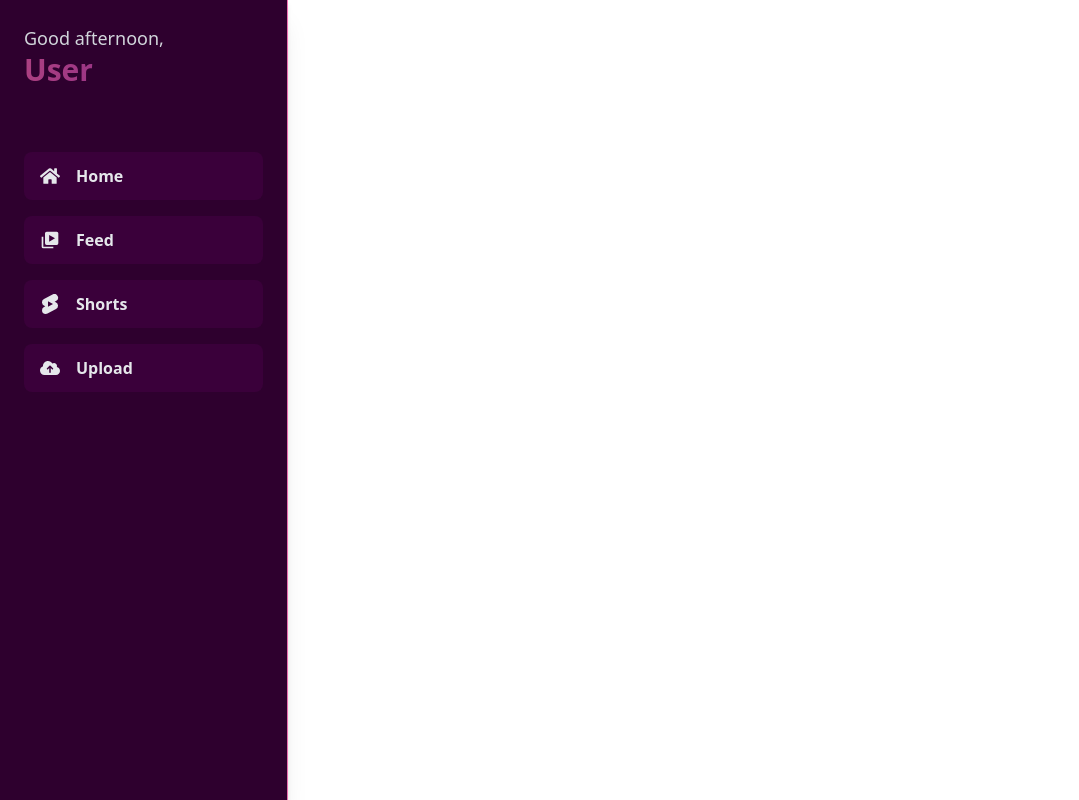
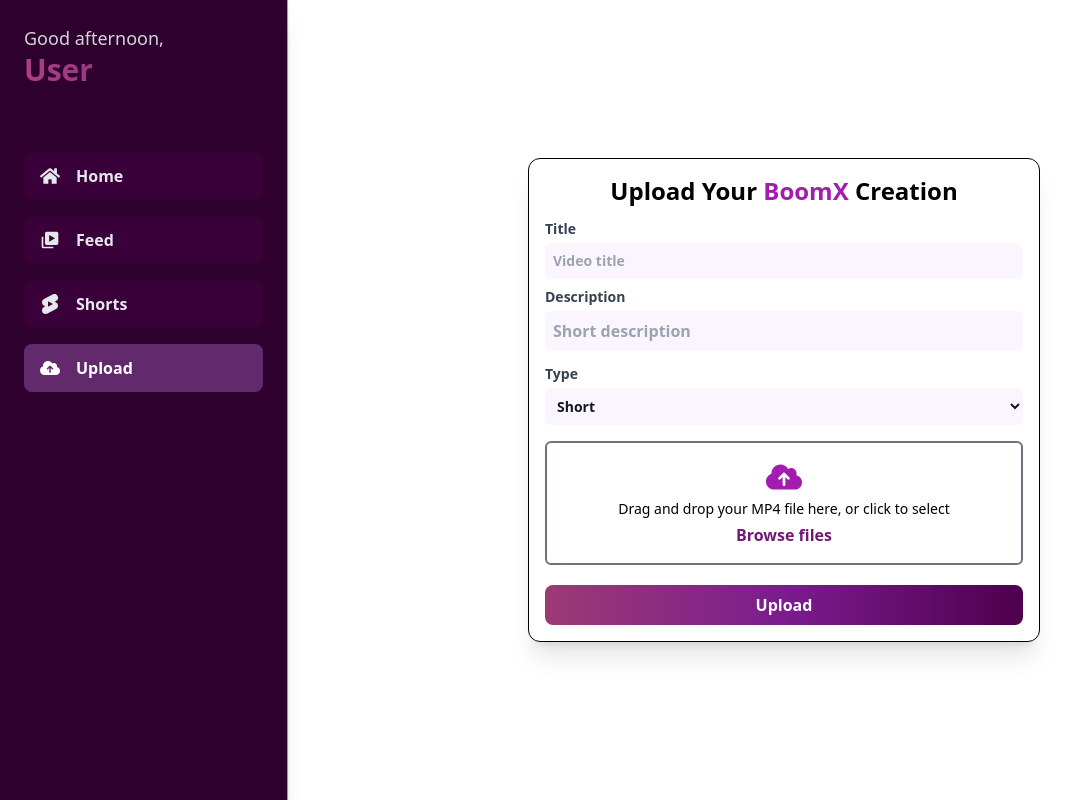
Before and after one commit to janhvi-pandey/BoomX, a React (Vite) app in the folder client/: page /dashboard/upload in a window 1280 px wide. Shown: the whole page, without its empty margins (0-1079 px from the left). Built offline with nearby package versions, Linux system fonts and the light colour scheme.

Commit message:
Default route se to feed on dashboard

```diff
--- a/client/src/App.jsx
+++ b/client/src/App.jsx
@@ -11,7 +11,7 @@
     <Router>
       <VideoProvider>
         <Routes>
-          <Route path="/*" element={<Dashboard />} />
+          <Route path="/dashboard/*" element={<Dashboard />} />
           <Route path="/" element={<LandingPage />} />
           <Route path="/register" element={<Register />} />
           <Route path="/login" element={<Login />} />
--- a/client/src/components/Dashboard.jsx
+++ b/client/src/components/Dashboard.jsx
@@ -1,11 +1,9 @@
-import React from 'react';
-import { Routes, Route } from 'react-router-dom';
-import Sidebar from '../components/Sidebar';
-import Feed from '../components/Feed';
-import Upload from '../components/Upload';
-import Shorts from '../components/Shorts';
-import BottomNav from '../components/BottomNav';
-import LandingPage from './LandingPage';
+import { Routes, Route } from "react-router-dom";
+import Sidebar from "../components/Sidebar";
+import Feed from "../components/Feed";
+import Upload from "../components/Upload";
+import Shorts from "../components/Shorts";
+import BottomNav from "../components/BottomNav";
 
 const Dashboard = () => {
   return (
@@ -20,7 +18,8 @@
         <main className="flex-1 p-4 flex justify-center items-center min-h-[calc(100vh-4rem)]">
           <div className="w-[95%]   ">
             <Routes>
-              <Route path="/" element={<LandingPage />} />
+              {/* Default route shows Feed */}
+              <Route index element={<Feed />} />
               <Route path="feed" element={<Feed />} />
               <Route path="upload" element={<Upload />} />
               <Route path="shorts" element={<Shorts />} />
--- a/client/src/components/Sidebar.jsx
+++ b/client/src/components/Sidebar.jsx
@@ -47,9 +47,9 @@
 
   const navItems = [
     { to: "/", icon: <FaHome />, label: "Home" },
-    { to: "/feed", icon: <BiSolidVideos />, label: "Feed" },
-    { to: "/shorts", icon: <SiYoutubeshorts />, label: "Shorts" },
-    { to: "/upload", icon: <FaCloudArrowUp />, label: "Upload" },
+    { to: "/dashboard/feed", icon: <BiSolidVideos />, label: "Feed" },
+    { to: "/dashboard/shorts", icon: <SiYoutubeshorts />, label: "Shorts" },
+    { to: "/dashboard/upload", icon: <FaCloudArrowUp />, label: "Upload" },
   ];
 
   return (
```
